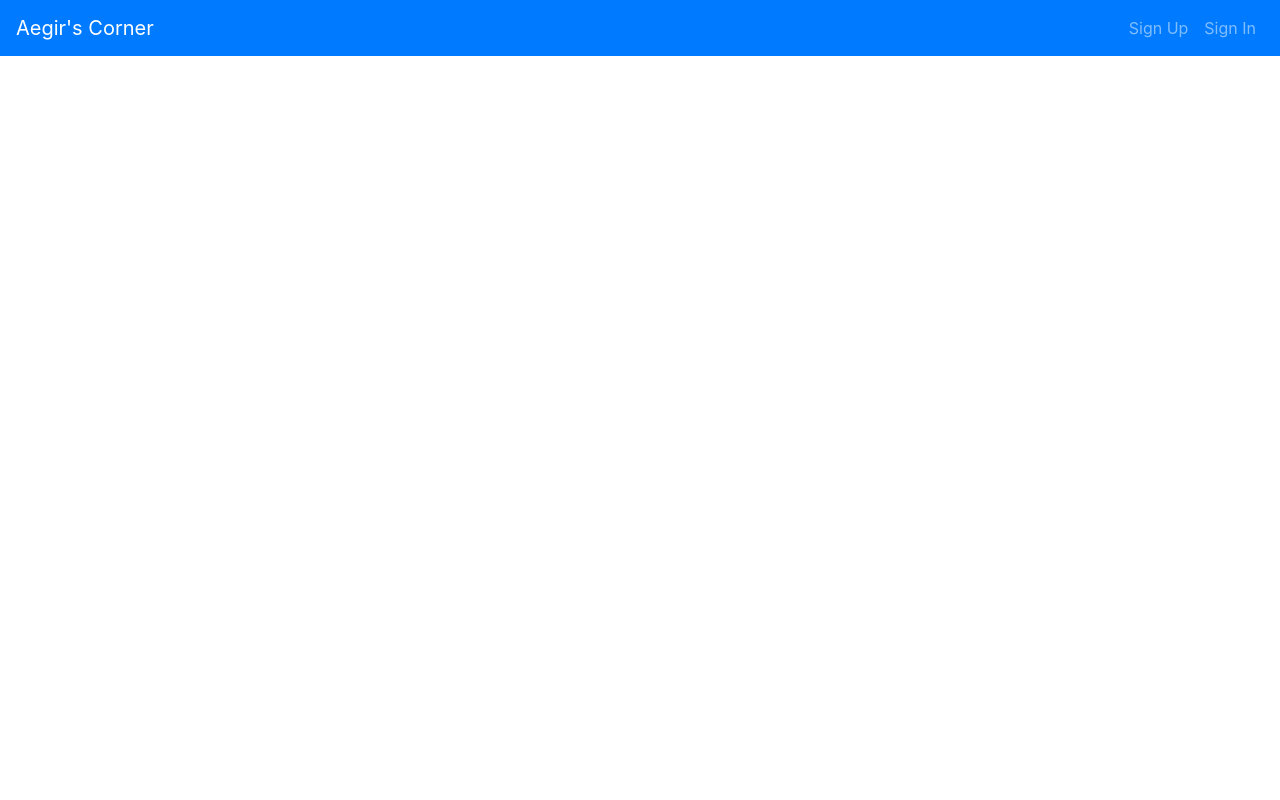
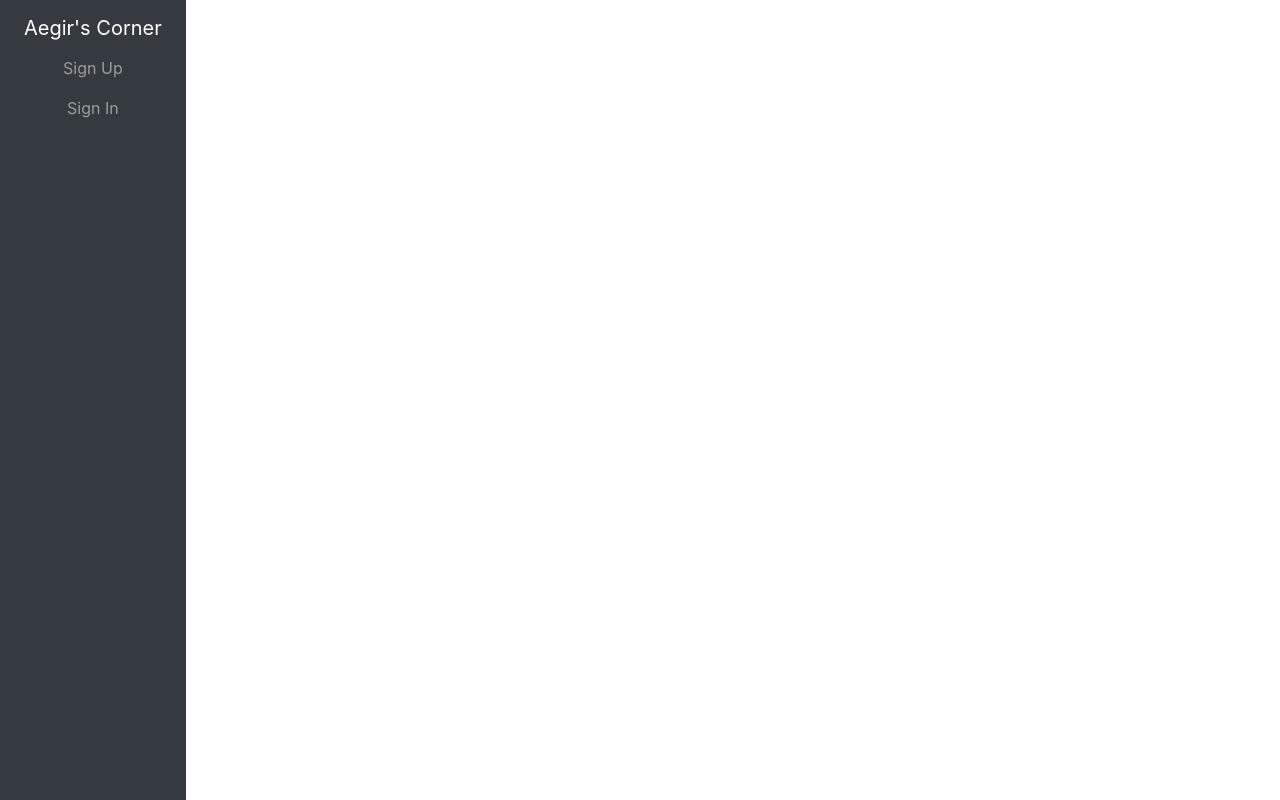
Before and after one commit to taharon/homebrew_client, a React app: page /#/ in a window 1280 px wide. Built offline with nearby package versions, Linux system fonts and the light colour scheme.

Commit message:
Styling Changes
Index.html: added 100% vh
App.js added styled components, widths
AutoDissmiss: Moved alert to top
ViewBrews: Changed view brew to a button
Header: Made it a sidebar

```diff
--- a/public/index.html
+++ b/public/index.html
@@ -13,10 +13,10 @@ unless you know exactly what you're doing! -->
 
     <title>Aegir's Corner</title>
   </head>
-  <body>
+  <body style='height: 100vh'>
     <noscript>
       You need to enable JavaScript to run this app.
     </noscript>
-    <div id="root"></div>
+    <div id="root" style='height: 100vh'></div>
   </body>
 </html>
--- a/src/components/App/App.js
+++ b/src/components/App/App.js
@@ -1,5 +1,6 @@
-import React, { Component, Fragment } from 'react'
+import React, { Component } from 'react'
 import { Route } from 'react-router-dom'
+import styled from 'styled-components'
 
 import AuthenticatedRoute from '../AuthenticatedRoute/AuthenticatedRoute'
 import AutoDismissAlert from '../AutoDismissAlert/AutoDismissAlert'
@@ -11,6 +12,18 @@ import ChangePassword from '../ChangePassword/ChangePassword'
 import NewBrew from '../BrewRoutes/NewBrew'
 import ViewBrews from '../BrewRoutes/ViewBrews'
 import ViewABrew from '../BrewRoutes/ViewABrew'
+// import SideHeader from '../Header/SideHeader'
+
+const FullPage = styled.div`
+width: 100%;
+height: 100%;
+display: flex;
+flexWrap: wrap;
+`
+const mainPage = styled.main`
+width: 80%;
+backgroundImage: url(../../../public/background_beer.jpg);
+`
 
 class App extends Component {
   constructor () {
@@ -34,8 +47,8 @@ class App extends Component {
     const { msgAlerts, user } = this.state
 
     return (
-      <Fragment>
-        <Header user={user} />
+      <FullPage>
+        <Header style={{ width: '20%' }} user={user} />
         {msgAlerts.map((msgAlert, index) => (
           <AutoDismissAlert
             key={index}
@@ -44,7 +57,7 @@ class App extends Component {
             message={msgAlert.message}
           />
         ))}
-        <main className="container">
+        <mainPage >
           <Route path='/sign-up' render={() => (
             <SignUp msgAlert={this.msgAlert} setUser={this.setUser} />
           )} />
@@ -66,8 +79,8 @@ class App extends Component {
           <AuthenticatedRoute user={user} path='/view-a-brew/:id' render={() => (
             <ViewABrew user={user} msgAlert={this.msgAlert}/>
           )} />
-        </main>
-      </Fragment>
+        </mainPage>
+      </FullPage>
     )
   }
 }
--- a/src/components/AutoDismissAlert/AutoDismissAlert.scss
+++ b/src/components/AutoDismissAlert/AutoDismissAlert.scss
@@ -1,7 +1,7 @@
 .alert {
   align-items: center;
   animation: .5s ease-in-out 0s 1 light-bounce-in;
-  bottom: 1rem;
+  top: 1rem;
   display: flex;
   left: 0;
   margin: auto;
--- a/src/components/BrewRoutes/ViewBrews.js
+++ b/src/components/BrewRoutes/ViewBrews.js
@@ -64,7 +64,7 @@ const ViewBrews = (props) => {
         <Card.Text>
           Brew started on: {brew.dateStarted}
         </Card.Text>
-        <Link to={ `/view-a-brew/${brew._id}` } style={{ marginRight: '10px' }}href="#">View Recipe</Link>
+        <Link to={ `/view-a-brew/${brew._id}` } style={{ marginRight: '10px' }}href="#"><Button variant="primary">View Recipe</Button></Link>
         <Button id={brew._id} onClick={destroy} variant="danger">Delete</Button>
       </Card.Body>
     </Card>
--- a/src/components/Header/Header.js
+++ b/src/components/Header/Header.js
@@ -1,48 +1,87 @@
-import React, { Fragment } from 'react'
+import React, { useState } from 'react'
+import { Link } from 'react-router-dom'
 import Nav from 'react-bootstrap/Nav'
 import Navbar from 'react-bootstrap/Navbar'
-import NavDropdown from 'react-bootstrap/NavDropdown'
+// import NavDropdown from 'react-bootstrap/NavDropdown'
+import styled from 'styled-components'
+import Collapse from 'react-bootstrap/Collapse'
+import Button from 'react-bootstrap/Button'
 
-const authenticatedOptions = (
-  <Fragment>
-    <NavDropdown title='Account'>
-      <NavDropdown.Item href="#change-password">Change Password</NavDropdown.Item>
-      <NavDropdown.Item href="#sign-out">Sign Out</NavDropdown.Item>
-    </NavDropdown>
-    <NavDropdown title='Brews'>
-      <NavDropdown.Item href="#new-brew">New Recipe</NavDropdown.Item>
-      <NavDropdown.Item href="#view-brews">View All Recipes</NavDropdown.Item>
-    </NavDropdown>
-  </Fragment>
-)
+const NavbarDiv = styled.div`
+display: block;
+text-align: center;
+`
 
 const unauthenticatedOptions = (
-  <Fragment>
+  <NavbarDiv style={{ width: '100%', textAlign: 'center' }}>
     <Nav.Link href="#sign-up">Sign Up</Nav.Link>
     <Nav.Link href="#sign-in">Sign In</Nav.Link>
-
-  </Fragment>
+  </NavbarDiv>
 )
 
 const alwaysOptions = (
-  <Fragment>
-  </Fragment>
+  <NavbarDiv>
+  </NavbarDiv>
 )
+const Header = ({ user }) => {
+  const [openAccount, setOpenAccount] = useState(false)
+  const [openBrew, setOpenBrew] = useState(false)
+  const authenticatedOptions = (
+    <NavbarDiv style={{ width: '100%', textAlign: 'center' }}>
+      { user && <div className="navbar-text">Welcome, {user.email}</div>}
+      <br />
+      <Button
+        style={{ backgroundColor: '#CEB2DF', color: 'text-secondary' }}
+        variant='outline-secondary'
+        onClick={() => setOpenAccount(!openAccount)}
+        aria-controls="collapse-Account"
+        aria-expanded={openAccount}
+      >Account</Button>
+      <Collapse in={openAccount}>
+        <div id="collapse-Account" >
+          <Link to={'/change-password'} style={{ 'color': '#939B9F' }}>Change Password</Link>
+          <br />
+          <Link to={'/sign-out'} style={{ 'color': '#939B9F' }}>Sign Out</Link>
+        </div>
+      </Collapse>
+      <br />
+      <Button
+        style={{ backgroundColor: '#CEB2DF', color: 'text-secondary' }}
+        variant='outline-secondary'
+        onClick={() => setOpenBrew(!openBrew)}
+        aria-controls="collapse-Brew"
+        aria-expanded={openBrew}
+      >Brew</Button>
+      <Collapse in={openBrew}>
+        <div id="collapse-Brew" >
+          <Link to={'/new-brew'} style={{ 'color': '#939B9F' }}>New Recipe</Link>
+          <br />
+          <Link to={'/view-brews'} style={{ 'color': '#939B9F' }}>View All Recipes</Link>
+        </div>
+      </Collapse>
+      {/* <NavDropdown title='Account'>
+        <NavDropdown.Item href="#change-password">Change Password</NavDropdown.Item>
+        <NavDropdown.Item href="#sign-out">Sign Out</NavDropdown.Item>
+      </NavDropdown> */}
+      {/* <NavDropdown title='Brews'>
+        <NavDropdown.Item href="#new-brew">New Recipe</NavDropdown.Item>
+        <NavDropdown.Item href="#view-brews">View All Recipes</NavDropdown.Item>
+      </NavDropdown> */}
+    </NavbarDiv>
+  )
 
-const Header = ({ user }) => (
-  <Navbar bg="primary" variant="dark" expand="md">
-    <Navbar.Brand href="#">
+  return (<Navbar bg="dark" variant="dark" expand="md" style={{ display: 'block' }}>
+    <Navbar.Brand style={{ width: '100%', textAlign: 'center' }}>
       { 'Aegir\'s Corner' }
     </Navbar.Brand>
-    <Navbar.Toggle aria-controls="basic-navbar-nav" />
-    <Navbar.Collapse id="basic-navbar-nav">
-      <Nav className="ml-auto">
-        { alwaysOptions }
-        { user ? authenticatedOptions : unauthenticatedOptions }
-        { user && <span className="navbar-text mr-2">Welcome, {user.email}</span>}
-      </Nav>
-    </Navbar.Collapse>
+    <Nav className="ml-auto">
+      { alwaysOptions }
+      { user ? authenticatedOptions : unauthenticatedOptions }
+      {/* { authenticatedOptions }
+      { unauthenticatedOptions } */}
+    </Nav>
   </Navbar>
-)
+  )
+}
 
 export default Header
```
